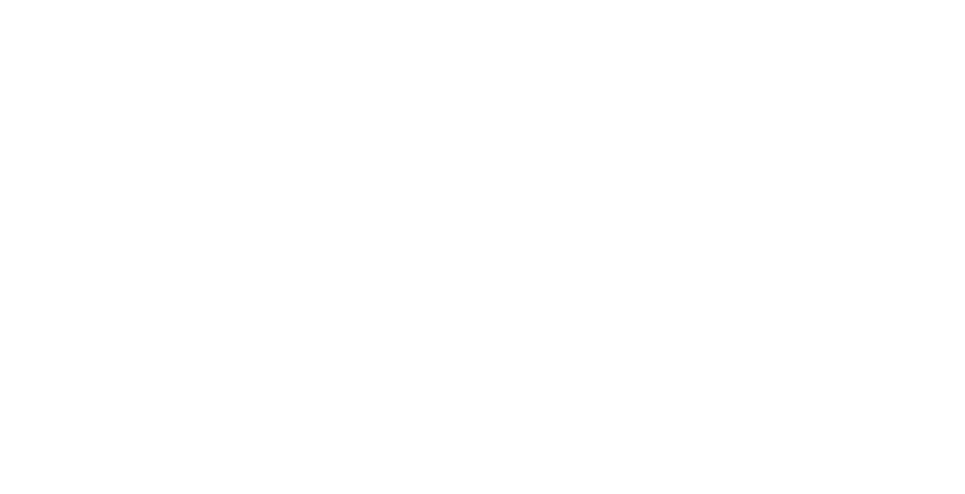
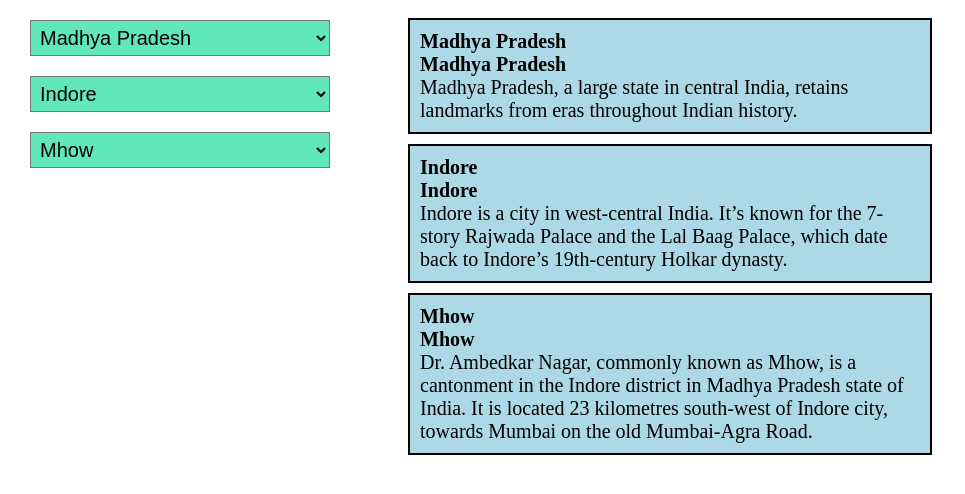
Before and after one commit to SalmaRivaan/Dropdown---React-Basics-Rendering-Lists-Conditional-content-Children-prop-C---5bclfsgowq7l, a React app: page / in a window 1280 px wide. Shown: the whole page, without its empty margins (0-965 px from the left). Built offline with nearby package versions, Linux system fonts and the light colour scheme.

Commit message:
added lists of placesbased on state

```diff
--- a/package.json
+++ b/package.json
@@ -1,9 +1,12 @@
 {
+  "homepage": "https://SalmaRivaan.github.io/Dropdown---React-Basics-Rendering-Lists-Conditional-content-Children-prop-C---5bclfsgowq7l",
   "name": "react-boilerplate",
   "version": "1.0.0",
   "description": "",
   "main": "index.js",
   "scripts": {
+    "predeploy" : "npm run build" ,
+"deploy" : "gh-pages -d build",
     "test": "jest",
     "start": "webpack-dev-server --mode development --port 3000 --watch --open --hot",
     "build": "webpack --mode production"
@@ -13,6 +16,7 @@
   "license": "ISC",
   "dependencies": {
     "css-loader": "^4.3.0",
+    "gh-pages": "^4.0.0",
     "jest-junit": "^11.1.0",
     "react": "^16.13.1",
     "react-dom": "^16.13.1",
--- a/src/components/App.js
+++ b/src/components/App.js
@@ -140,9 +140,79 @@ const states = [{
 
 function App()
 {
+
 	// Do not alter/remove main div
+	const [state, setState] = useState(0); // 0th index element (it can be 0,1,2,3)
+	const [city, setCity] = useState(0);
+	const [landmark, setLandmark] = useState(0);
+
+	const getOptionArray = (arr) => {
+		let options = arr.map((place, index) =>  {
+			return <option key={index} value={index}>{arr[index].name}</option>
+		})
+
+		return options;
+	}
+
+	const getDivs = (place, obj) => {
+		return (
+			<div className="divStyles">
+				<div id={`${place}-name`}>
+					<strong>{obj.name}</strong>
+				</div>
+				<div id={`${place}-title`}>
+					<strong>{obj.name}</strong>
+				</div>
+				<div id={`${place}-description`}>
+					{obj.description}
+				</div>
+			</div>
+		)
+	}
+
+	const handleStateChange = (event) => {
+		setState(event.target.value);
+	}
+
+	const handleCityChange = (event) => {
+		setCity(event.target.value);
+	}
+
+	const handleLandmarkChange = (event) => {
+		setLandmark(event.target.value);
+	}
 	return (
 	<div id="main">
+		<div id="selectContainer">
+				<select id="state" value={state} onChange={handleStateChange} className = "selectStyles">
+					{getOptionArray(states)}
+				</select>
+
+				<select id="city" value={city} onChange={handleCityChange} className = "selectStyles">
+					{getOptionArray(states[state].city)}
+				</select>
+
+				<select id="landmark" value={landmark} onChange={handleLandmarkChange} className = "selectStyles">
+					{getOptionArray(states[state].city[city].landmarks)}
+				</select>
+			</div>
+
+
+			<div id="divContainer">
+
+					{getDivs("state", states[state])}
+
+
+
+					{getDivs("city", states[state].city[city])}
+
+
+
+					{getDivs("landmark", states[state].city[city].landmarks[landmark])}
+
+			</div>
+
+
 
 	</div>
 	);
--- a/src/styles/App.css
+++ b/src/styles/App.css
@@ -1,16 +1,30 @@
-h1 {
-    color: #27aedb;
-    text-align: center;
-    }
-
-
-button{
-    color: #27aedb;
-    text-align: center;
-    justify-content: center;
-    align-items: center;
+.divStyles {
+    margin:10px 0px 10px 200px;
+    width: 500px;
+    padding: 10px;
+    border: 2px solid black;
+    background-color: lightblue;
+    font-size: 20px;
 }
 
-.bg-pink{
-	background-color:pink;
+.selectStyles {
+    width: 100%;
+    padding: 5px;
+    font-size: 20px;
+    margin: 10px 0px 10px 10px;
+    background-color: rgb(96, 231, 186);
 }
+
+#selectContainer {
+    position: absolute;
+    top: 10px;
+    left: 20px;
+    display: inline-block;
+    width: 300px;
+}
+
+#divContainer {
+    display: inline-block;
+    margin-left: 200px;
+
+}
```
Also changed, not shown: 1 other file.
